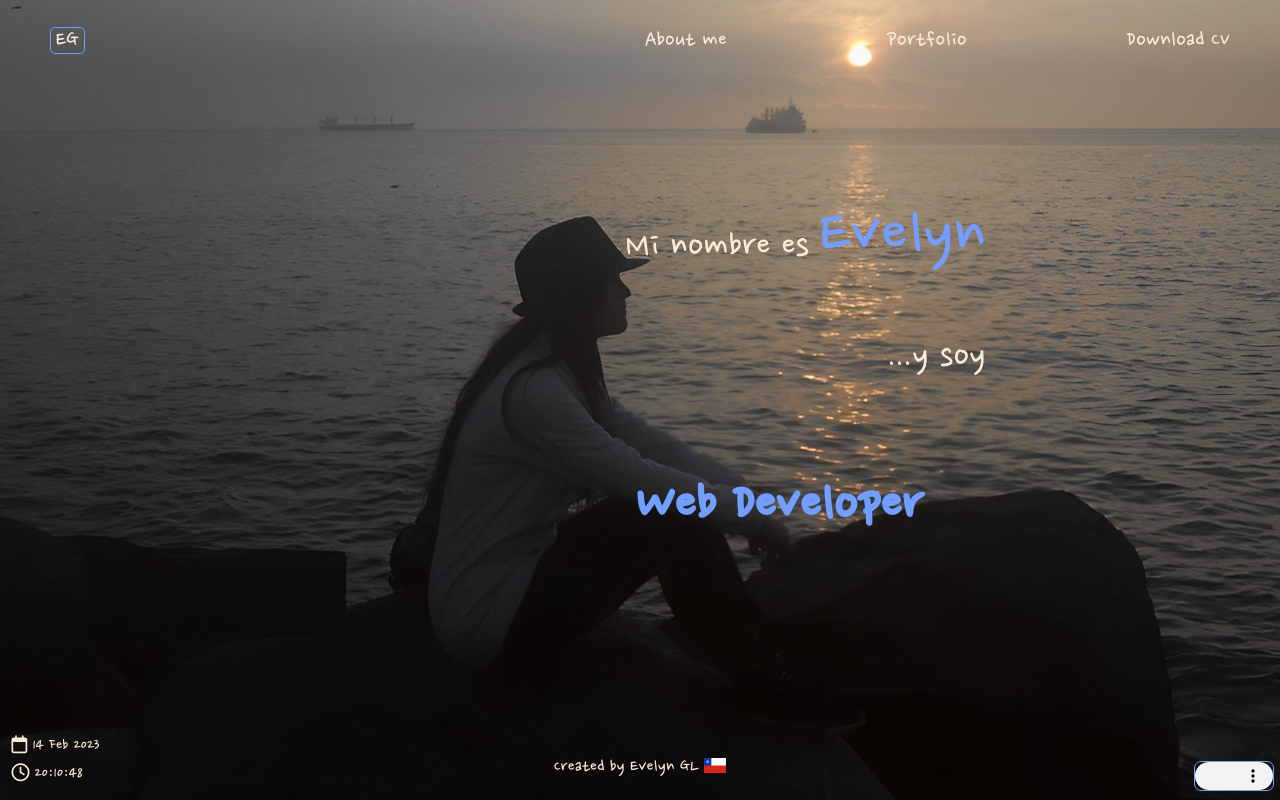
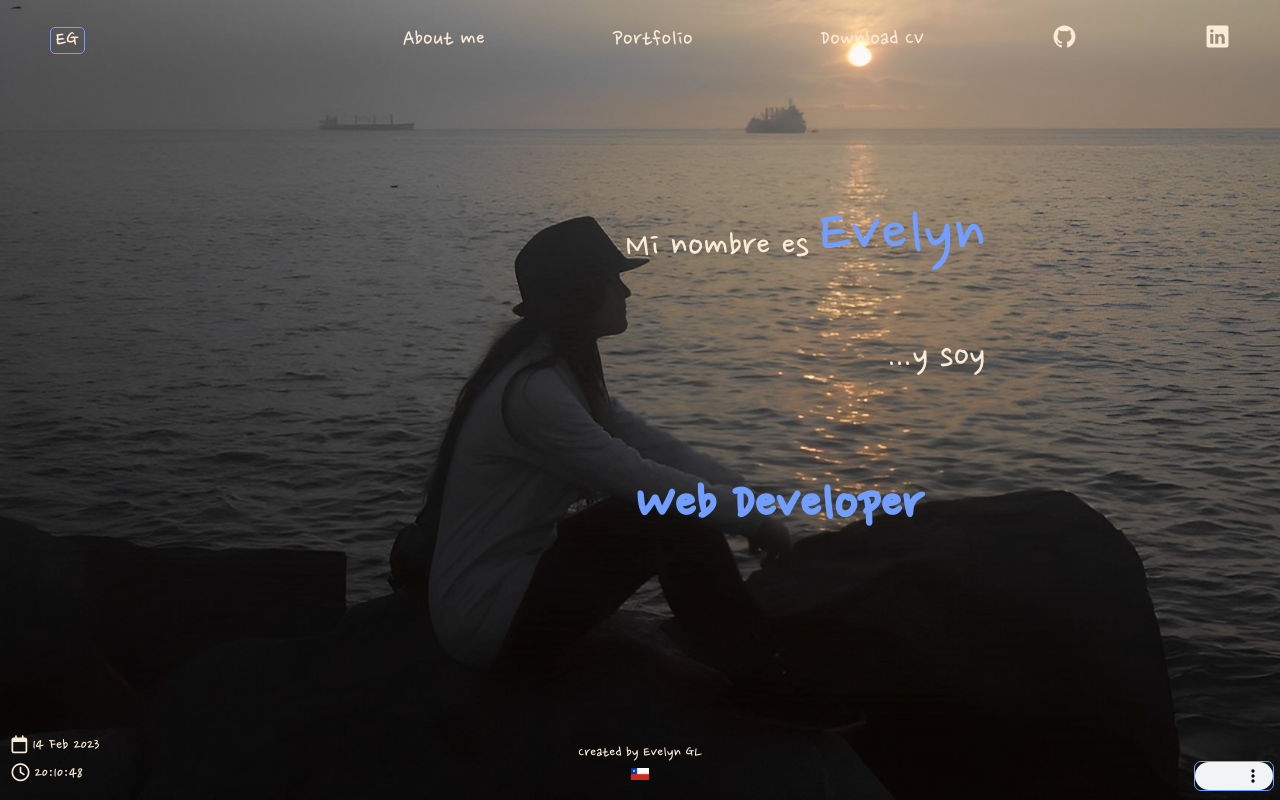
Before and after one commit to EveGarrido/portfolio-evelyn-garrido, a React (Vite) app: page / in a window 1280 px wide. Built offline with nearby package versions, Linux system fonts and the light colour scheme.

Commit message:
add link github and linkedin

```diff
--- a/index.html
+++ b/index.html
@@ -24,5 +24,7 @@
   <body>
     <div id="root"></div>
     <script type="module" src="/src/main.jsx"></script>
+    <script type="module" src="https://unpkg.com/ionicons@7.1.0/dist/ionicons/ionicons.esm.js"></script>
+    <script nomodule src="https://unpkg.com/ionicons@7.1.0/dist/ionicons/ionicons.js"></script>
   </body>
 </html>
--- a/src/App.css
+++ b/src/App.css
@@ -83,13 +83,18 @@
 
 .nav-details {
   display: flex;
-  gap: 10rem;
+  gap: 8rem;
+}
+
+.icons-nav{
+  font-size: 25px;
 }
 
 @media(max-width: 480px) {
   .nav-details {
     flex-direction: column;
     justify-content: center;
+    align-items: center;
     gap: 3rem;
   }
 }
@@ -553,14 +558,18 @@ button:hover{
 }
 
 .create {
-  font-size: 20px;
+  font-size: 17px;
   position: fixed;
   bottom: 20px;
   left: 50;
+  display: flex;
+  flex-direction: column;
+  align-items: center;
+  gap: 5px;
 }
 
 .flag {
-  width: 22px;
+  width: 18px;
 }
 
 .audio{
--- a/src/components/Footer.jsx
+++ b/src/components/Footer.jsx
@@ -20,7 +20,10 @@ const Footer = () => {
         <DateAndTime />
         <audio src={jazz} autoPlay controls className="audio"></audio>
       </div>
-      <p className="create">Created by Evelyn GL <span><img src={flag} alt="flag" className="flag" /></span></p>
+      <div className="create">
+        <p >Created by Evelyn GL</p>
+        <img src={flag} alt="flag" className="flag" />
+      </div>
     </div>
   );
 };
--- a/src/components/NavBar.jsx
+++ b/src/components/NavBar.jsx
@@ -22,6 +22,8 @@ const NavBar = () => {
           <Link to='about' className='nav-options'>About me</Link>
           <Link to='portfolio' className='nav-options'>Portfolio</Link>
           <a href={pdf} target='_blank' download='CV Evelyn Garrido.pdf' className='cv'>Download CV</a>
+          <a className="icons-nav" href="https://github.com/EveGarrido?tab=repositories"><span><ion-icon name="logo-github"></ion-icon></span></a>
+          <a className="icons-nav" href="https://www.linkedin.com/in/evelyn-harleth-garrido-lobos/"><span><ion-icon name="logo-linkedin"></ion-icon></span></a>
         </div>
       </div>
 
@@ -33,6 +35,8 @@ const NavBar = () => {
           <Link to='about' className='nav-options' onClick={showOptionsMenu}>About me</Link>
           <Link to='portfolio' className='nav-options' onClick={showOptionsMenu}>Portfolio</Link>
           <a href={pdf} target='_blank' download='CV Evelyn Garrido.pdf' onClick={showOptionsMenu} className='cv'>Download CV</a>
+          <a className="icons-nav" href="https://github.com/EveGarrido?tab=repositories"><span><ion-icon name="logo-github" ></ion-icon></span></a>
+          <a className="icons-nav" href="https://www.linkedin.com/in/evelyn-harleth-garrido-lobos/"><span><ion-icon name="logo-linkedin"></ion-icon></span></a>
         </div>
       </div>
 
```
